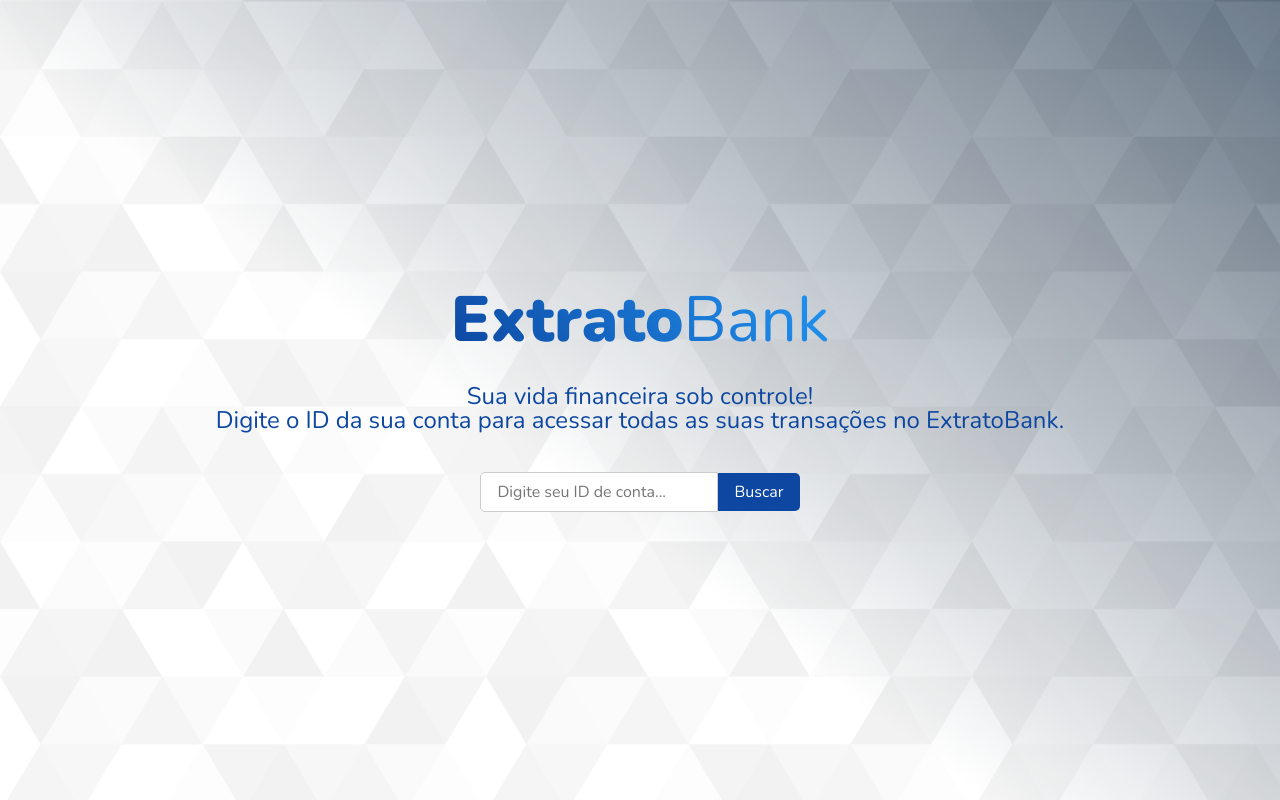
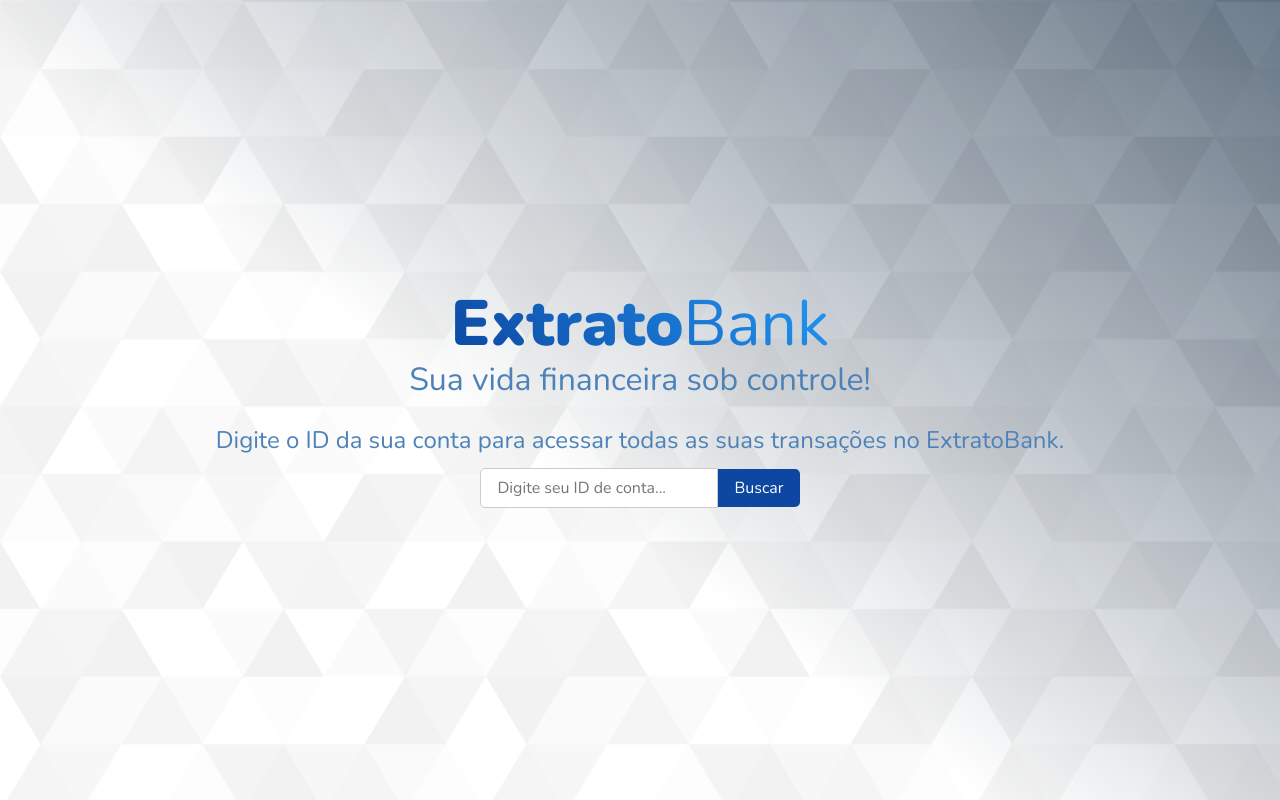
Before and after one commit to thipereira02/Desafio_Supera_5_Front, a React (Create React App) app: page / in a window 1280 px wide. Built offline with nearby package versions, Linux system fonts and the light colour scheme.

Commit message:
editing font styles

```diff
--- a/src/pages/Home.tsx
+++ b/src/pages/Home.tsx
@@ -1,21 +1,31 @@
-import React from "react";
+import React, { useState } from "react";
 import styled from "styled-components";
 import background from "../assets/subtle-prism.png";
 
 export default function Home() {
+	const [accountId, setAccountId] = useState<number>(0);
+
+	function sendId(event: React.FormEvent<HTMLFormElement>) {
+		event.preventDefault();
+
+		console.log("it works");
+	}
+
 	return (
 		<Body>
 			<Title>
 				<First>Extrato</First>
 				<Second>Bank</Second>
 			</Title>
+			<Subtitle>
+                Sua vida financeira sob controle!
+			</Subtitle>
 			<WelcomeMessage>
-        Sua vida financeira sob controle! <br /> Digite o ID da sua conta para
-        acessar todas as suas transações no ExtratoBank.
+                Digite o ID da sua conta para acessar todas as suas transações no ExtratoBank.
 			</WelcomeMessage>
-			<StyledForm>
+			<StyledForm onSubmit={sendId}>
 				<Input type="text" placeholder="Digite seu ID de conta..." />
-				<SubmitButton>Buscar</SubmitButton>
+				<SubmitButton type="submit">Buscar</SubmitButton>
 			</StyledForm>
 		</Body>
 	);
@@ -51,14 +61,13 @@ const Second = styled.span`
     font-weight: 400;
 `;
 
-const WelcomeMessage = styled.p`
-    color: #0d47a1;
-    margin-top: 2rem;
-    font-size: 1.5rem;
-    text-align: center;
-    line-height: 1.5rem;
-    animation: slideIn 2s forwards;
+const Subtitle = styled.h2`
+    color:  #4d82b8;
+    margin-top: 0.5rem;
+    font-size: 2rem;
+`;
 
+const slideIn = `
     @keyframes slideIn {
         0% {
         opacity: 0;
@@ -71,10 +80,17 @@ const WelcomeMessage = styled.p`
     }
 `;
 
+const WelcomeMessage = styled.p`
+    color:  #4d82b8;
+    margin-top: 2rem;
+    font-size: 1.5rem;
+    line-height: 1.5rem;
+`;
+
 const StyledForm = styled.form`
     display: flex;
     align-items: center;
-    margin-top: 2.5rem;
+    margin-top: 1rem;
 `;
 
 const Input = styled.input`
```
Also changed, not shown: src/services/requests.tsx (added, +7 -0 lines). Lines whose indentation alone changed are shown as unchanged.
